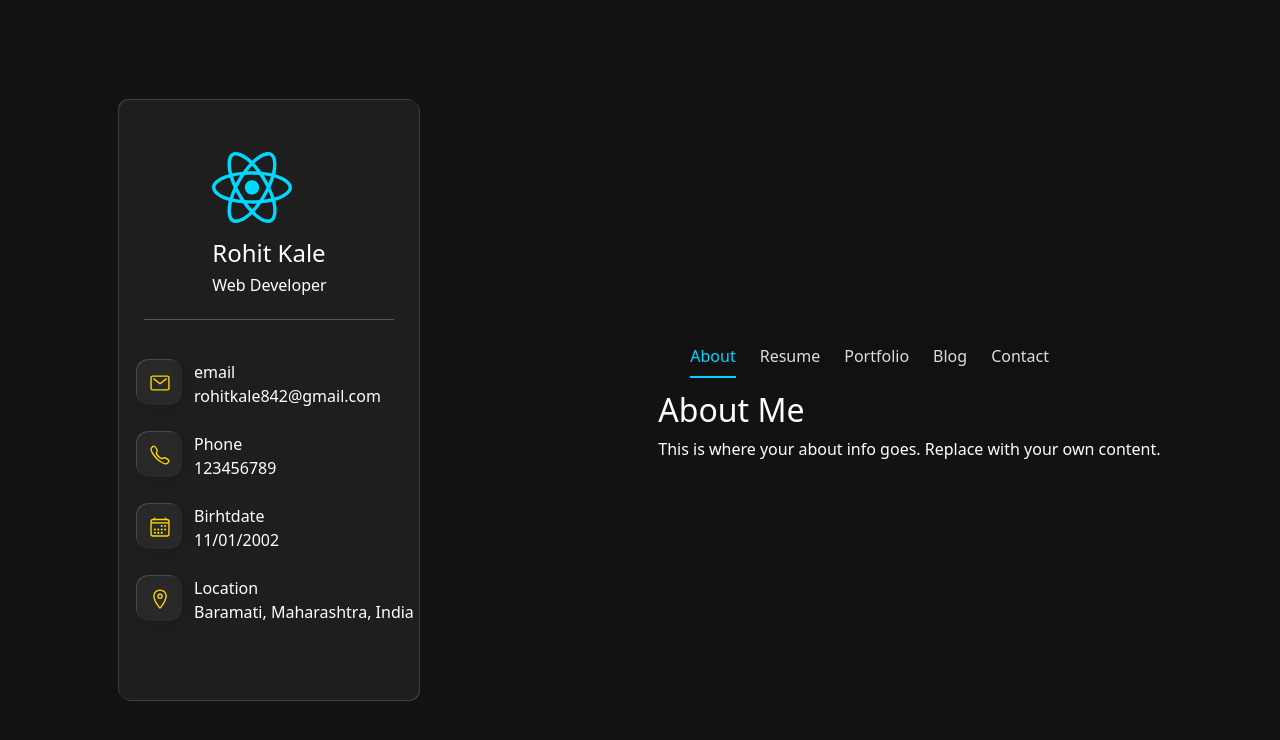
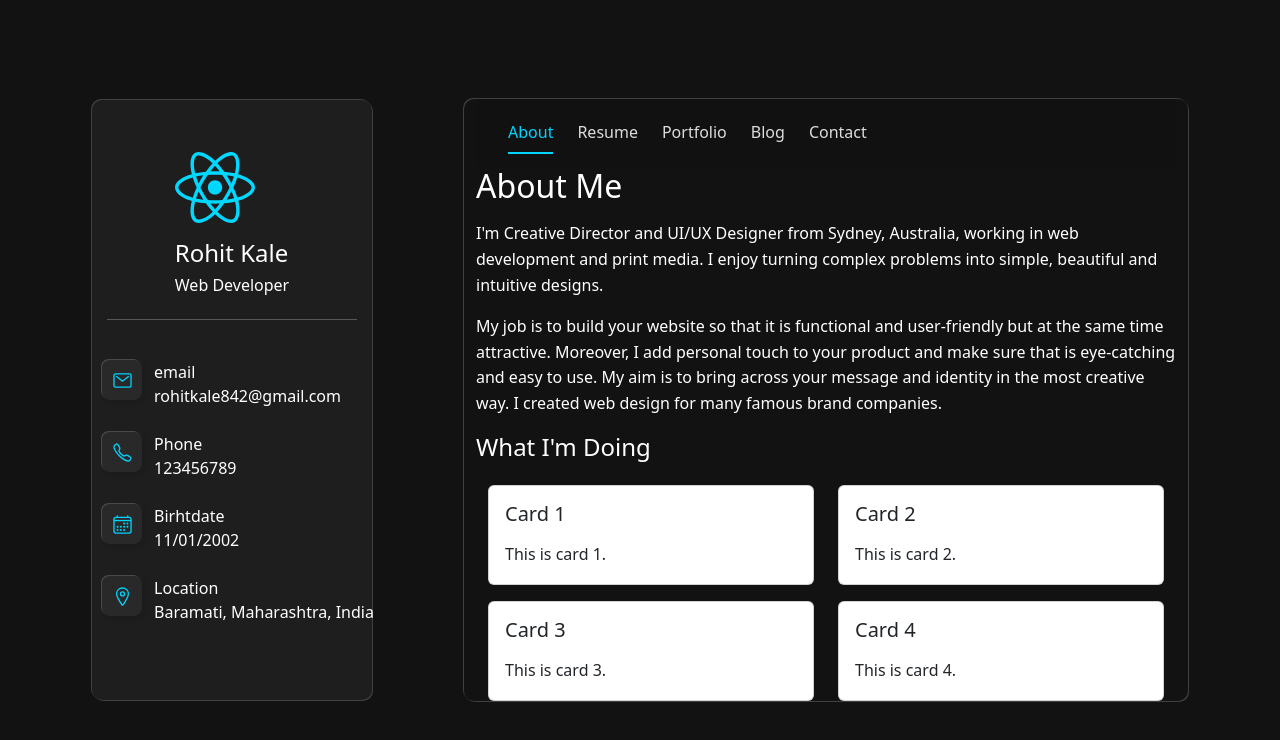
Before and after one commit to rohit-the-webdev/portfolio2, a React (Vite) app: page / in a window 1280 px wide. Shown: the top 740 px of the page. Built offline with nearby package versions, Linux system fonts and the light colour scheme.

Commit message:
add navbar inside home.jsx, add cards, add about section information

```diff
--- a/src/App.jsx
+++ b/src/App.jsx
@@ -1,24 +1,18 @@
-import { Routes } from "react-router-dom";
 import 'bootstrap/dist/css/bootstrap.min.css';
 import 'bootstrap/dist/js/bootstrap.bundle.min.js';
 import Sidebar from "./components/Sidebar";
 import Navbar from "./components/Navbar";
-import About from "./pages/About";
-import Resume from "./pages/Resume";
-import Portfolio from "./pages/Portfolio";
-import Blog from "./pages/Blog";
-import Contact from "./pages/Contact";
 import Home from "./components/Home";
 import { useState } from "react";
 
 export default function App() {
   const [activeTab, setActiveTab] = useState("about");
   return (
-    <div className="app d-flex justify-content-around">
+    <div className="app d-flex justify-content-evenly">
       <Sidebar/>
       <div className="content">
-        <Navbar activeTab={activeTab} setActiveTab={setActiveTab} />
-        <Home activeTab={activeTab} />
+        {/* <Navbar activeTab={activeTab} setActiveTab={setActiveTab} /> */}
+        <Home activeTab={activeTab} setActiveTab={setActiveTab} />
       </div>
     </div>
   );
--- a/src/components/Home.jsx
+++ b/src/components/Home.jsx
@@ -3,10 +3,14 @@ import Resume from "../pages/Resume";
 import Portfolio from "../pages/Portfolio";
 import Blog from "../pages/Blog";
 import Contact from "../pages/Contact";
+import Navbar from "../components/Navbar";
+import '../style/home.css';
 
-export default function Home({ activeTab }) {
+export default function Home({ activeTab, setActiveTab }) {
+
   return (
-    <div className="home">
+    <div className="home container-fluid">
+      <Navbar activeTab={activeTab} setActiveTab={setActiveTab} />
       {activeTab === "about" && <About />}
       {activeTab === "resume" && <Resume />}
       {activeTab === "portfolio" && <Portfolio />}
--- a/src/components/Navbar.jsx
+++ b/src/components/Navbar.jsx
@@ -16,7 +16,7 @@ export default function Navbar({ activeTab, setActiveTab }) {
   return (
     <header className="navbar">
       <div className="navbar-container">
-        <ul className="navbar-list">
+        <ul className="navbar-list ms-auto">
           {Tab("about", "About")}
           {Tab("resume", "Resume")}
           {Tab("portfolio", "Portfolio")}
--- a/src/pages/About.jsx
+++ b/src/pages/About.jsx
@@ -1,10 +1,54 @@
+import '../style/about.css';
 export default function About() {
   return (
-    <article className="about">
-      <h2 className="h2 article-title">About Me</h2>
+    <article classNameName="about">
+      <h2 classNameName="h2 article-title">About Me</h2>
       <p>
-        This is where your about info goes. Replace with your own content.
+       I'm Creative Director and UI/UX Designer from Sydney, Australia, working in web development and print media. I enjoy turning complex problems into simple, beautiful and intuitive designs.
       </p>
+      <p>My job is to build your website so that it is functional and user-friendly but at the same time attractive. Moreover, I add personal touch to your product and make sure that is eye-catching and easy to use. My aim is to bring across your message and identity in the most creative way. I created web design for many famous brand companies.</p>
+
+      <h4 classNameName="headline">What I'm Doing</h4>
+      <div className="container mt-4">
+  <div className="row">
+    <div className="col-md-6">
+      <div className="card">
+        <div className="card-body">
+          <h5 className="card-title">Card 1</h5>
+          <p className="card-text">This is card 1.</p>
+        </div>
+      </div>
+    </div>
+
+    <div className="col-md-6">
+      <div className="card">
+        <div className="card-body">
+          <h5 className="card-title">Card 2</h5>
+          <p className="card-text">This is card 2.</p>
+        </div>
+      </div>
+    </div>
+
+    <div className="col-md-6 mt-3">
+      <div className="card">
+        <div className="card-body">
+          <h5 className="card-title">Card 3</h5>
+          <p className="card-text">This is card 3.</p>
+        </div>
+      </div>
+    </div>
+
+    <div className="col-md-6 mt-3">
+      <div className="card">
+        <div className="card-body">
+          <h5 className="card-title">Card 4</h5>
+          <p className="card-text">This is card 4.</p>
+        </div>
+      </div>
+    </div>
+  </div>
+</div>
+
     </article>
   );
 }
--- a/src/style/Sidebar.css
+++ b/src/style/Sidebar.css
@@ -1,5 +1,5 @@
 aside {
-  width: 300px;
+  width: 280px;
   height: 600px;
   background-color: #1E1E1F;
   color: white;
@@ -13,9 +13,9 @@ hr{
 }
 
 .icon-box {
-  width: 45px;
-  height: 45px;
-  border-radius: 12px;
+  width: 40px;
+  height: 40px;
+  border-radius: 8px;
   background: rgba(255, 255, 255, 0.05);
   /* subtle glass */
   backdrop-filter: blur(8px);
@@ -30,8 +30,8 @@ hr{
 }
 
 .icon-box {
-  font-size: 22px;
-  color: #FFD700;
+  font-size: 21px;
+  color: #00d4ff;
   /* golden yellow */
   z-index: 1;
 }
--- /dev/null
+++ b/src/style/about.css
@@ -0,0 +1,6 @@
+p {
+  max-width: 700px;   /* keeps text readable, not too wide */
+  margin: 1rem auto;  /* centers paragraph block */
+  line-height: 1.6;   /* improves readability */
+  font-size: 1rem;
+}
--- /dev/null
+++ b/src/style/home.css
@@ -0,0 +1,6 @@
+.home{
+      color: white;
+      border-radius: 10px;
+      box-shadow: -1px -1px 0px rgba(251, 251, 251, 0.2),
+               1px  1px 0px rgba(251, 251, 251, 0.2);
+}
```
